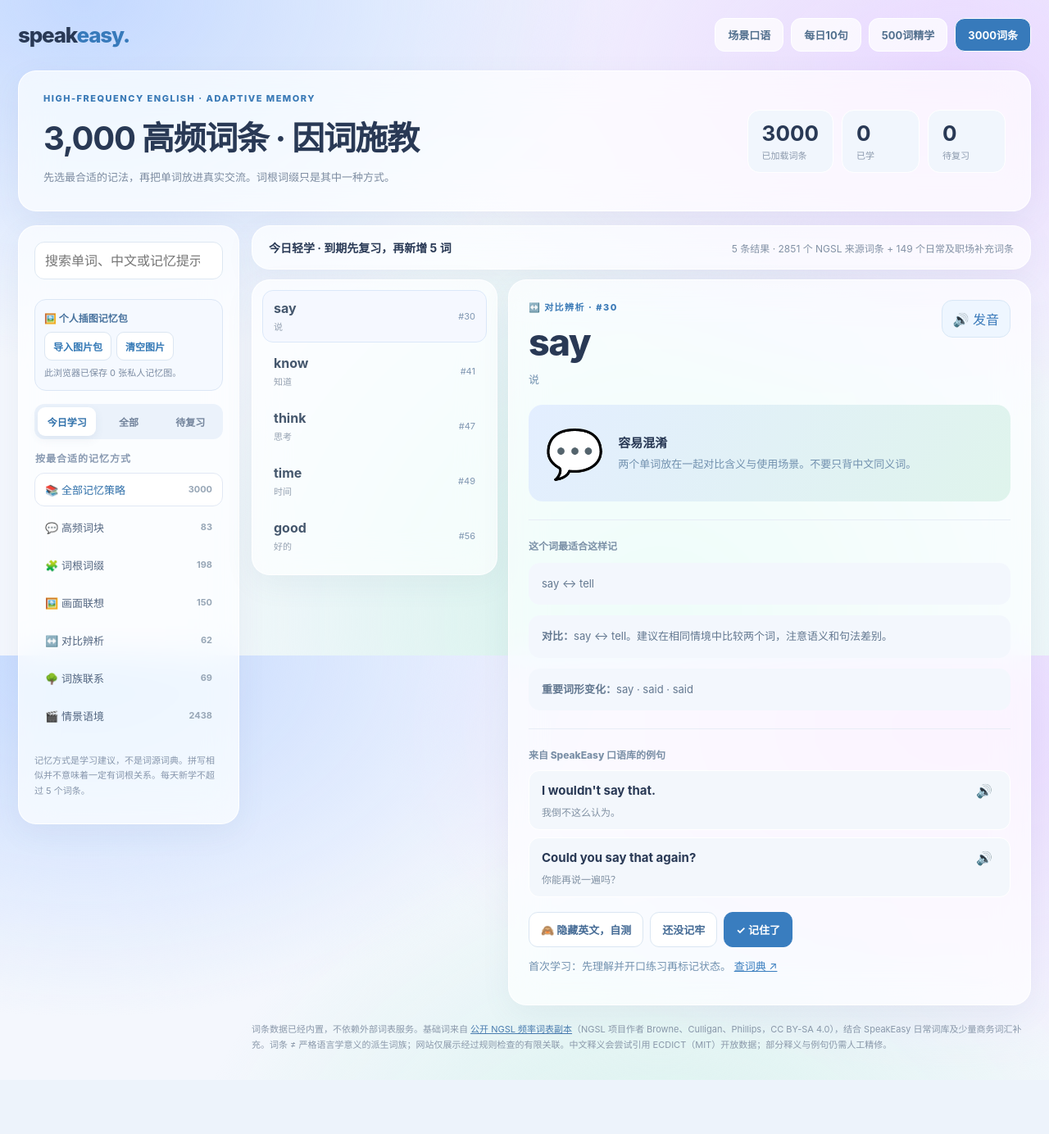
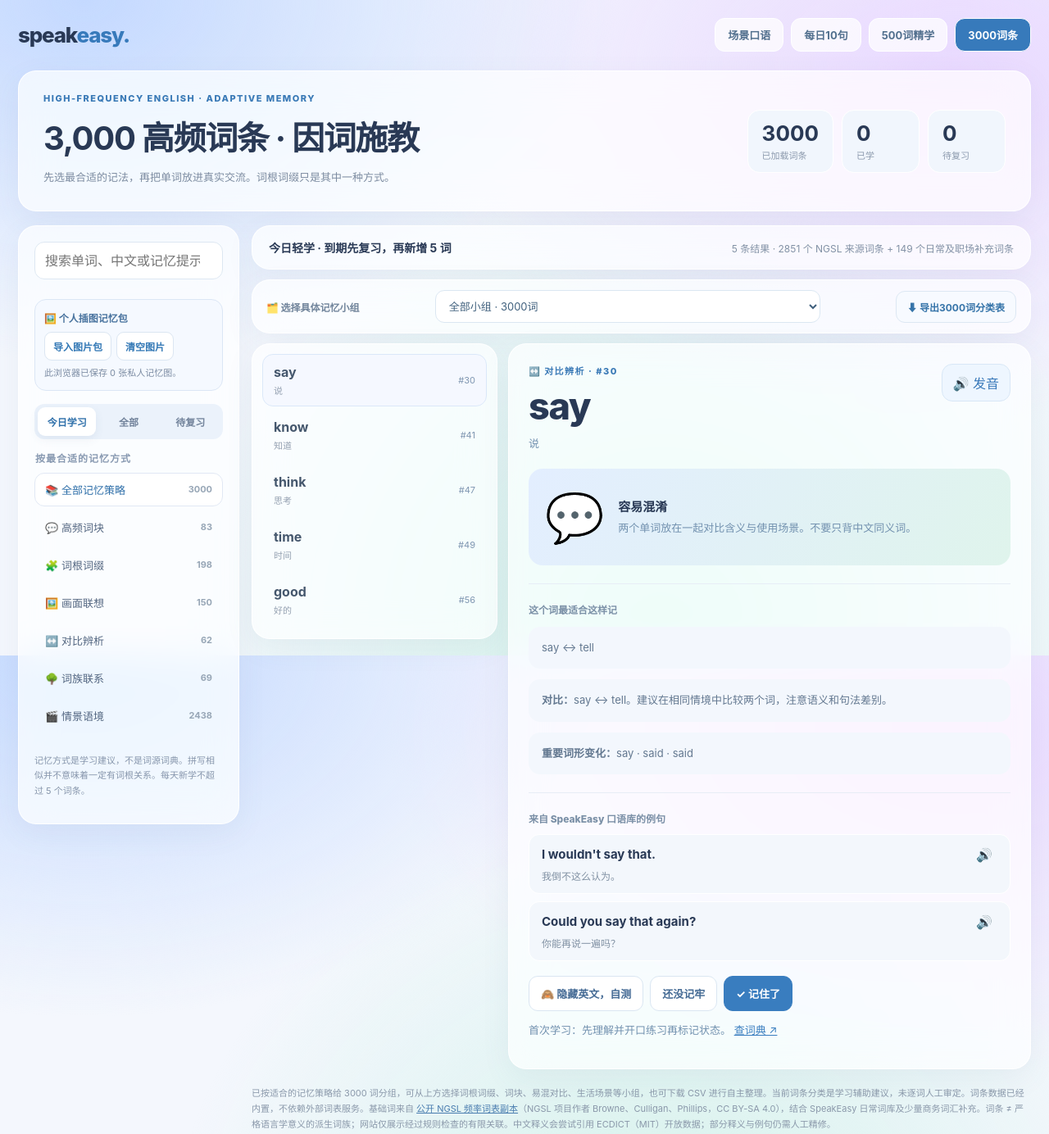
Before and after one commit to yrc5ksh2rp-png/speakeasy, a plain HTML site: page families.html in a window 1280 px wide. Shown: the top 1384 px of the page at 82% size. Before the commit the page ends 1318 px from the top, so only its background shows below. Drawn offline with Linux system fonts and the light colour scheme.

Commit message:
feat(vocab): browse 3000 words by memory groups and download grouped CSV

```diff
--- a/families.html
+++ b/families.html
@@ -42,6 +42,13 @@ aside{padding:19px;position:sticky;top:18px}.section{font-size:12px;color:#899ab
 .loading{padding:60px 20px;text-align:center;color:#7a91a8}
 @media(max-width:1050px){.board{grid-template-columns:220px minmax(0,1fr)}}
 @media(max-width:760px){.wrap{padding:12px}.hero{padding:21px}.layout{display:block}aside{position:static;margin-bottom:13px}.methods{display:flex;overflow-x:auto;padding-bottom:6px}.method{flex:0 0 auto;white-space:nowrap}.side-foot{display:none}.board{grid-template-columns:1fr}.list{max-height:165px;display:flex;overflow-x:auto;gap:6px}.item{min-width:146px;margin:0}.item .dot{display:none}.more{min-width:85px;width:auto}.detail{padding:19px}.top nav a{padding:8px 11px}}
+
+.groupbar{padding:12px 17px;margin-bottom:12px;display:flex;gap:12px;align-items:center;justify-content:space-between;flex-wrap:wrap}
+.groupbar label{font-size:12px;color:#71849b;font-weight:800;white-space:nowrap}
+.groupbar select{flex:1;min-width:210px;max-width:470px;border:1px solid #dbe7f2;border-radius:11px;padding:10px 12px;color:#41617e;background:#fff;font:inherit;font-size:13px}
+.groupbar a{border:1px solid #dce7f3;border-radius:11px;color:#3674a9;background:#f7faff;text-decoration:none;font-size:12px;font-weight:750;padding:10px 13px;white-space:nowrap}
+.groupbar a:hover{background:#eaf4ff}
+@media(max-width:760px){.groupbar{align-items:stretch}.groupbar label{width:100%}.groupbar select{min-width:0;max-width:none;width:100%}.groupbar a{text-align:center}}
 </style>
 </head>
 <body>
@@ -59,10 +66,11 @@ aside{padding:19px;position:sticky;top:18px}.section{font-size:12px;color:#899ab
 </aside>
 <main class="main">
 <div class="bar glass"><strong id="summary">正在加载高频词表…</strong><span id="status">数据以 NGSL 为基础</span></div>
+<div class="groupbar glass"><label for="group-filter">🗂️ 选择具体记忆小组</label><select id="group-filter" aria-label="按词根、词块、场景或对比小组筛选"><option value="all">全部小组 · 3000词</option></select><a href="./memory-3000.csv" download>⬇ 导出3000词分类表</a></div>
 <div class="board"><div class="list glass" id="list" aria-label="高频词列表"></div><article class="detail glass" id="detail" aria-live="polite"><div class="loading">正在准备记忆策略…</div></article></div>
-<p class="source">词条数据已经内置，不依赖外部词表服务。基础词来自 <a target="_blank" rel="noopener noreferrer" href="https://github.com/proactiveprogramming/English-wordlists">公开 NGSL 频率词表副本</a>（NGSL 项目作者 Browne、Culligan、Phillips，CC BY-SA 4.0），结合 SpeakEasy 日常词库及少量商务词汇补充。词条 ≠ 严格语言学意义的派生词族；网站仅展示经过规则检查的有限关联。中文释义会尝试引用 ECDICT（MIT）开放数据；部分释义与例句仍需人工精修。</p>
+<p class="source">已按适合的记忆策略给 3000 词分组，可从上方选择词根词缀、词块、易混对比、生活场景等小组，也可下载 CSV 进行自主整理。当前词条分类是学习辅助建议，未逐词人工审定。词条数据已经内置，不依赖外部词表服务。基础词来自 <a target="_blank" rel="noopener noreferrer" href="https://github.com/proactiveprogramming/English-wordlists">公开 NGSL 频率词表副本</a>（NGSL 项目作者 Browne、Culligan、Phillips，CC BY-SA 4.0），结合 SpeakEasy 日常词库及少量商务词汇补充。词条 ≠ 严格语言学意义的派生词族；网站仅展示经过规则检查的有限关联。中文释义会尝试引用 ECDICT（MIT）开放数据；部分释义与例句仍需人工精修。</p>
 </main>
 </div>
 </div>
-<script src="./vocabulary-lexicon.js"></script><script src="./vocabulary-examples.js"></script><script src="./families-data.js?v=2"></script><script src="./families.js?v=2"></script><script src="./personal-illustrations.js?v=1"></script>
+<script src="./vocabulary-lexicon.js"></script><script src="./vocabulary-examples.js"></script><script src="./families-data.js?v=2"></script><script src="./memory-groups.js?v=1"></script><script src="./families.js?v=3"></script><script src="./personal-illustrations.js?v=1"></script>
 </body></html>
```
